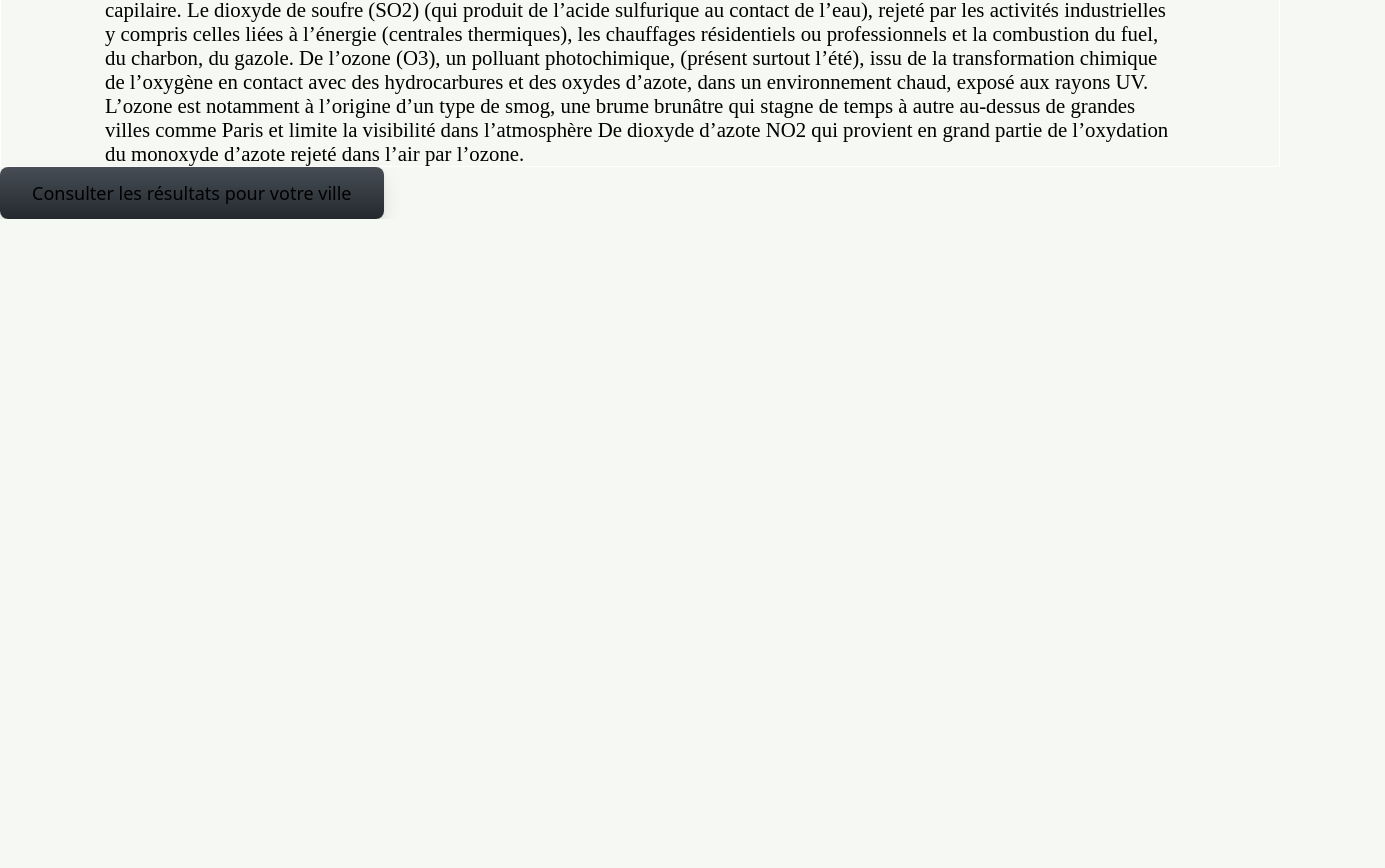
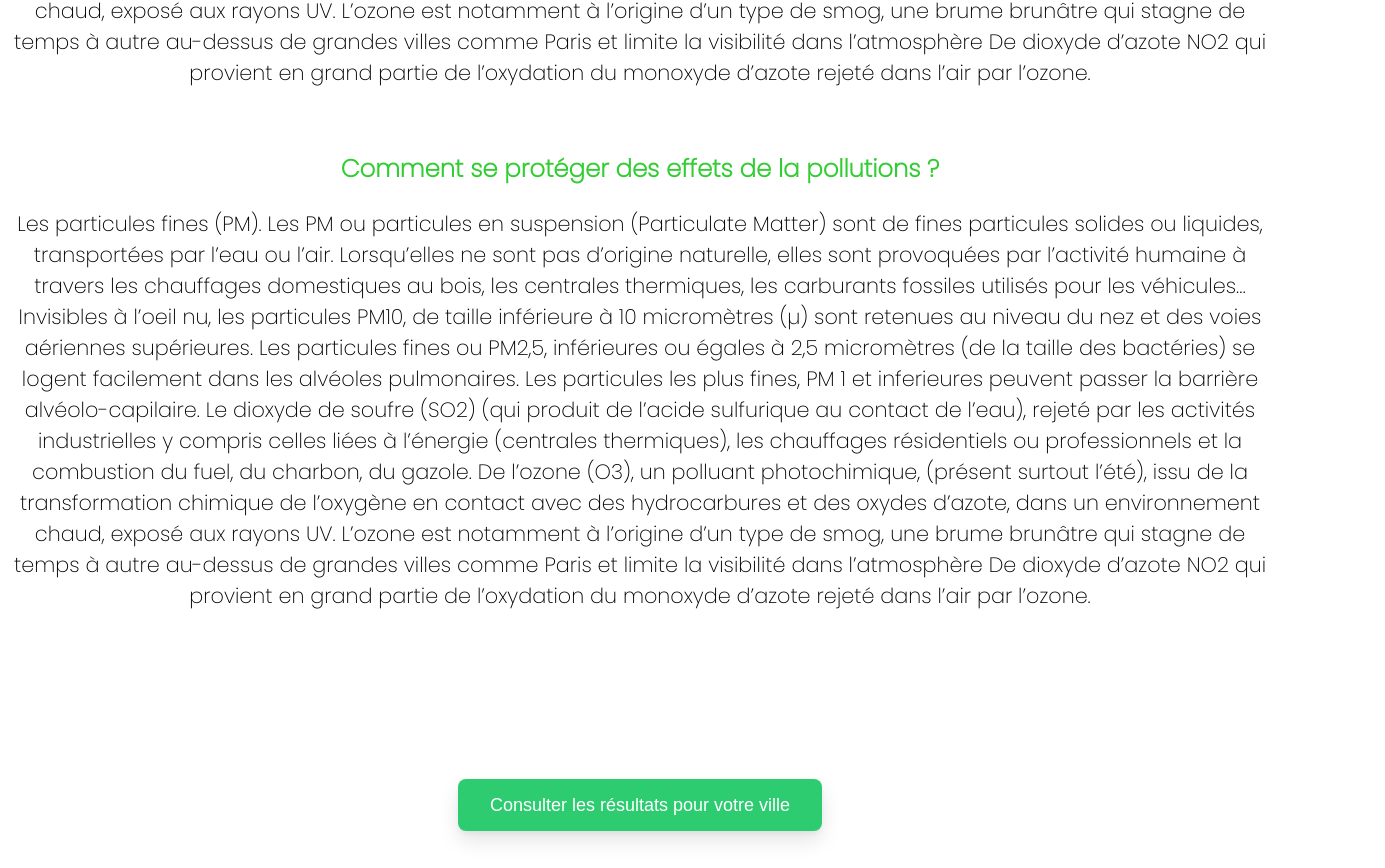
Before and after one commit to kaitolight/Hackaton, a React (Vite) app in the folder frontend/: page / in a window 1280 px wide. Shown: the part 1113-1981 px from the top of the page, 1385 px wide, since content can reach past the window. Before the commit the page ends 1332 px from the top, so only its background shows below. Built offline with nearby package versions, Linux system fonts and the light colour scheme.

Commit message:
before pres

```diff
--- a/frontend/src/components/RedirectionButton.css
+++ b/frontend/src/components/RedirectionButton.css
@@ -1,19 +1,18 @@
-.button {
+.redirection {
   display: flex;
+  justify-content: center;
+  padding: 5rem;
+}
+.button-redirection {
   align-items: center;
-  background-color: initial;
-  background-image: linear-gradient(#464d55, #25292e);
+  color: #ffffff;
+  background-color: #2ecc71;
   border-radius: 8px;
   border-width: 0;
   box-shadow: 0 10px 20px rgba(0, 0, 0, 0.1), 0 3px 6px rgba(0, 0, 0, 0.05);
   box-sizing: border-box;
-  color: black;
+  color: #fff;
   cursor: pointer;
-  display: inline-flex;
-  flex-direction: column;
-  font-family: expo-brand-demi, system-ui, -apple-system, BlinkMacSystemFont,
-    "Segoe UI", Roboto, "Helvetica Neue", Arial, "Noto Sans", sans-serif,
-    "Apple Color Emoji", "Segoe UI Emoji", "Segoe UI Symbol", "Noto Color Emoji";
   font-size: 18px;
   height: 52px;
   justify-content: center;
@@ -26,12 +25,11 @@
   text-decoration: none;
   transform: translate3d(0, 0, 0);
   transition: all 150ms;
-  vertical-align: baseline;
-  white-space: nowrap;
   user-select: none;
   -webkit-user-select: none;
   touch-action: manipulation;
-
+  margin-left: auto;
+  margin-right: auto;
 }
 
 .button:hover {
@@ -51,8 +49,13 @@
   text-decoration: none;
 }
 
-@media (max-width: 420px) {
+@media (max-width: 768px) {
   .button {
     height: 48px;
+    font-size: 1rem;
+  }
+  .redirection {
+    display: flex;
+    justify-content: center;
   }
 }
--- a/frontend/src/components/RedirectionButton.jsx
+++ b/frontend/src/components/RedirectionButton.jsx
@@ -5,11 +5,13 @@ import "./RedirectionButton.css";
 
 function RedirectionButton() {
   return (
-    <Link className="button-link" to="/search">
-      <button type="button" className="button">
-        Consulter les résultats pour votre ville
-      </button>
-    </Link>
+    <div className="redirection">
+      <Link className="button-link" to="/search">
+        <button type="button" className="button-redirection">
+          Consulter les résultats pour votre ville
+        </button>
+      </Link>
+    </div>
   );
 }
 
--- a/frontend/src/components/Welcome.jsx
+++ b/frontend/src/components/Welcome.jsx
@@ -5,7 +5,6 @@ function Welcome() {
   return (
     <main className="home_main_tg">
       <section className="explication_section_tg">
-        <h2>TITLE</h2>
         <h3>Le Context</h3>
         <p>
           La pollution atmosphérique est l'un des plus grands risques
--- a/frontend/src/pages/Home.jsx
+++ b/frontend/src/pages/Home.jsx
@@ -1,15 +1,16 @@
 import React from "react";
 import Welcome from "../components/Welcome";
+import RedirectionButton from "../components/RedirectionButton";
+import Nav from "../components/Nav";
+
 import "../styles/Home.css";
-
-import RedirectionButton from "../components/RedirectionButton";
 
 export default function Home() {
   return (
-    <>
-      <div>HOME</div>
+    <div>
+      <Nav />
       <Welcome />
       <RedirectionButton />
-    </>
+    </div>
   );
 }
--- a/frontend/src/styles/App.css
+++ b/frontend/src/styles/App.css
@@ -1,12 +1,31 @@
-* {
-  border: 0;
-  box-sizing: border-box;
+body {
   margin: 0;
-  padding: 0;
+  font-family: "Poppins", sans-serif;
+  -webkit-font-smoothing: antialiased;
+  -moz-osx-font-smoothing: grayscale;
+  color: black;
   overflow-x: hidden;
 }
 
-body {
-  background: #F5F8F3;
-  color: black;
+h1,
+h2,
+h3 {
+  margin-bottom: 1rem;
+  text-align: center;
+  font-weight: bolder;
+  color: limegreen;
 }
+
+p {
+  margin-bottom: 3rem;
+  color: var(--dark);
+}
+main {
+  background: white;
+  align-content: center;
+
+}
+
+:root {
+  font-size: calc(16px + (24 - 16) * (100vw - 320px) / (1920 - 320));
+}
--- a/frontend/src/styles/Home.css
+++ b/frontend/src/styles/Home.css
@@ -1,6 +1,6 @@
-@import url("https://fonts.googleapis.com/css2?family=Poppins:wght@200%22");
-@import url("https://fonts.googleapis.com/css2?family=Oswald:wght@700&display=swap%22");
-
+/** Variables CSS **/
+@import url("https://fonts.googleapis.com/css2?family=Poppins:wght@200");
+@import url("https://fonts.googleapis.com/css2?family=Oswald:wght@700&display=swap");
 :root {
   --light: rgb(255, 255, 255);
   --dark: rgb(0, 0, 0);
@@ -30,20 +30,22 @@
     font-family: poppins;
     font-weight: 800;
     margin-bottom: 4rem;
-  padding: 1.4rem 4rem;
+    padding: 1.4rem 3rem;
     text-align: center;
     color: black;
-  display: block;
+    /* display: block; */
     border: solid limegreen;
+    cursor: pointer;
+    box-shadow: 0 10px 20px rgb(0 0 0 / 10%), 0 3px 6px rgb(0 0 0 / 5%);
 }
 .explication_section_tg {
-  margin-top: 8rem;
+  margin-top: 7.2rem;
   width: 100%;
   border: 0.9px solid white;
   padding: 5rem;
   justify-content: center;
   white-space: pre-line;
-  text-align: left;
+  text-align: center;
   padding-bottom: inherit;
 }
 h3 {
@@ -54,16 +56,4 @@ h3 {
   .explication_section_tg {
     padding: 1.6rem;
   }
-  .home_bouton_tg {
-    border-radius: 3.5rem;
-    font-size: 1rem;
-    font-family: poppins;
-    font-weight: 800;
-    margin-bottom: 4rem;
-    padding: 1.4rem 4rem;
-    text-align: center;
-    color: black;
-    display: block;
-    border: solid limegreen;
 }
-}
--- a/frontend/src/styles/SearchBar.css
+++ b/frontend/src/styles/SearchBar.css
@@ -1,24 +1,17 @@
-:root {
-  font-size: calc(16px + (24 - 16) * (100vw - 320px) / (1920 - 320));
-}
-/* body, */
 button,
 input {
   font: 1em Hind, sans-serif;
   line-height: 1.5em;
 }
-/* body, */
+
 input {
   color: #171717;
 }
-/* body, */
+
 .search-bar {
   display: flex;
 }
-/* body {
-  background: #f1f1f1;
-  height: 100vh;
-} */
+
 .search-bar input,
 .search-btn,
 .search-btn:before,
@@ -110,7 +103,6 @@ input {
   height: 1px;
 }
 
-/* Active state */
 .search-bar input:focus + .search-btn,
 .search-bar input:valid + .search-btn {
   background: #547D71;
--- a/frontend/src/styles/Slider.css
+++ b/frontend/src/styles/Slider.css
@@ -12,7 +12,7 @@
   top: 50%;
   right: 72px;
   font-size: 3rem;
-  color: white;
+  color: black;
   z-index: 10;
   cursor: pointer;
   user-select: none;
@@ -23,7 +23,7 @@
   top: 50%;
   left: 72px;
   font-size: 3rem;
-  color: white;
+  color: black;
   z-index: 10;
   cursor: pointer;
   user-select: none;
@@ -52,7 +52,7 @@
     top: 50%;
     left: 72px;
     font-size: 3rem;
-    color: white;
+    color: black;
     z-index: 10;
     cursor: pointer;
     user-select: none;
@@ -62,7 +62,7 @@
     top: 50%;
     right: 72px;
     font-size: 3rem;
-    color: white;
+    color: black;
     z-index: 10;
     cursor: pointer;
     user-select: none;
@@ -74,7 +74,7 @@
       top: 50%;
       left: 40px;
       font-size: 3rem;
-      color: white;
+      color: black;
       z-index: 10;
       cursor: pointer;
       user-select: none;
@@ -84,7 +84,7 @@
       top: 50%;
       right: 30px;
       font-size: 3rem;
-      color: white;
+      color: black;
       z-index: 10;
       cursor: pointer;
       user-select: none;
@@ -96,7 +96,7 @@
         top: 50%;
         left: 10px;
         font-size: 3rem;
-        color: white;
+        color: black;
         z-index: 10;
         cursor: pointer;
         user-select: none;
@@ -106,7 +106,7 @@
         top: 50%;
         right: 10px;
         font-size: 3rem;
-        color: white;
+        color: black;
         z-index: 10;
         cursor: pointer;
         user-select: none;
@@ -118,7 +118,7 @@
           top: 50%;
           left: 10px;
           font-size: 3rem;
-          color: white;
+          color: black;
           z-index: 10;
           cursor: pointer;
           user-select: none;
@@ -128,7 +128,7 @@
           top: 50%;
           right: 10px;
           font-size: 3rem;
-          color: white;
+          color: black;
           z-index: 10;
           cursor: pointer;
           user-select: none;
```
Also changed, not shown: frontend/src/assets/Logo3.png. Lines whose indentation alone changed are shown as unchanged.
